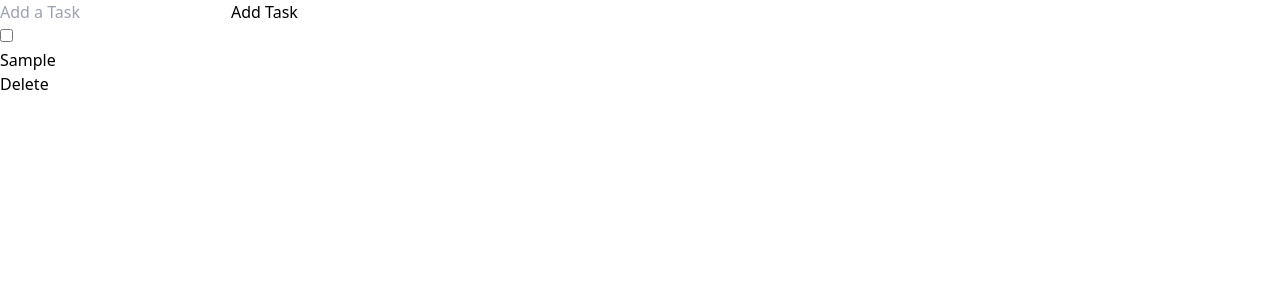
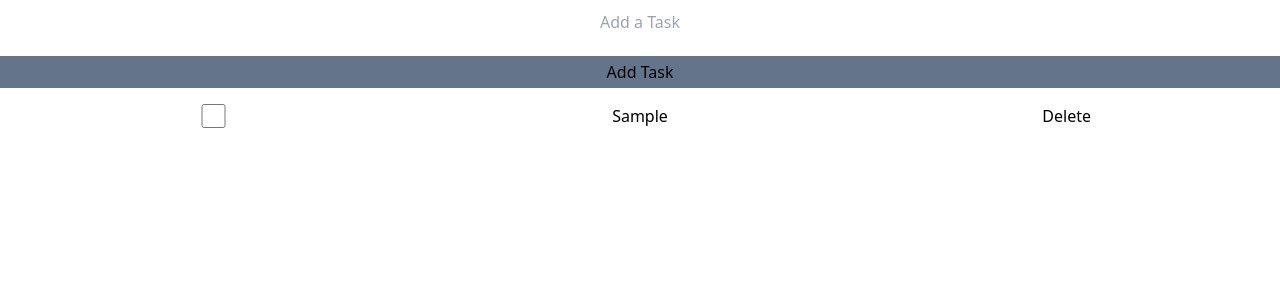
Before and after one commit to gtstarnes/ReactTodo, a React (Vite) app: page / in a window 1280 px wide. Both pictures are taken after typing "Sample" into the empty fields and a click on the button "Add Task". Shown: the top 300 px of the page. Built offline with nearby package versions, Linux system fonts and the light colour scheme.

Commit message:
added some styles to html elements

```diff
--- a/src/Components/TodoList.tsx
+++ b/src/Components/TodoList.tsx
@@ -38,20 +38,20 @@ const TodoList = () => {
 
   return (
     <div>
-        <div>
-            <p>{error}</p>
-            <input type='text' placeholder="Add a Task" onChange={changeNewTask} value={newTask.task} />
-            <button onClick={addTask}>Add Task</button>
+        <div className="flex flex-col text-center">
+            <input type='text' placeholder="Add a Task" onChange={changeNewTask} value={newTask.task} className="text-center h-12 pb-1 " />
+            <button onClick={addTask} className="h-8 bg-slate-500 mt-2">Add Task</button>
+            <p className="text-red-500">{error}</p>
         </div>
-        <div>
+        <div className="mt-4 flex flex-col gap-4 text-center">
             {tasks.length === 0 ? (
                 <p>There are no more tasks to complete</p>
             ) : (
                 tasks.map(task => {
                     return (
-                        <div>
+                        <div className="grid grid-cols-3" key={task.task}>
                             <input type="checkbox" />
-                            <p>{task.task}</p>
+                            <p className={task.status ? 'line-through':''}>{task.task}</p>
                             <button>Delete</button>
                         </div>
                     )
```
